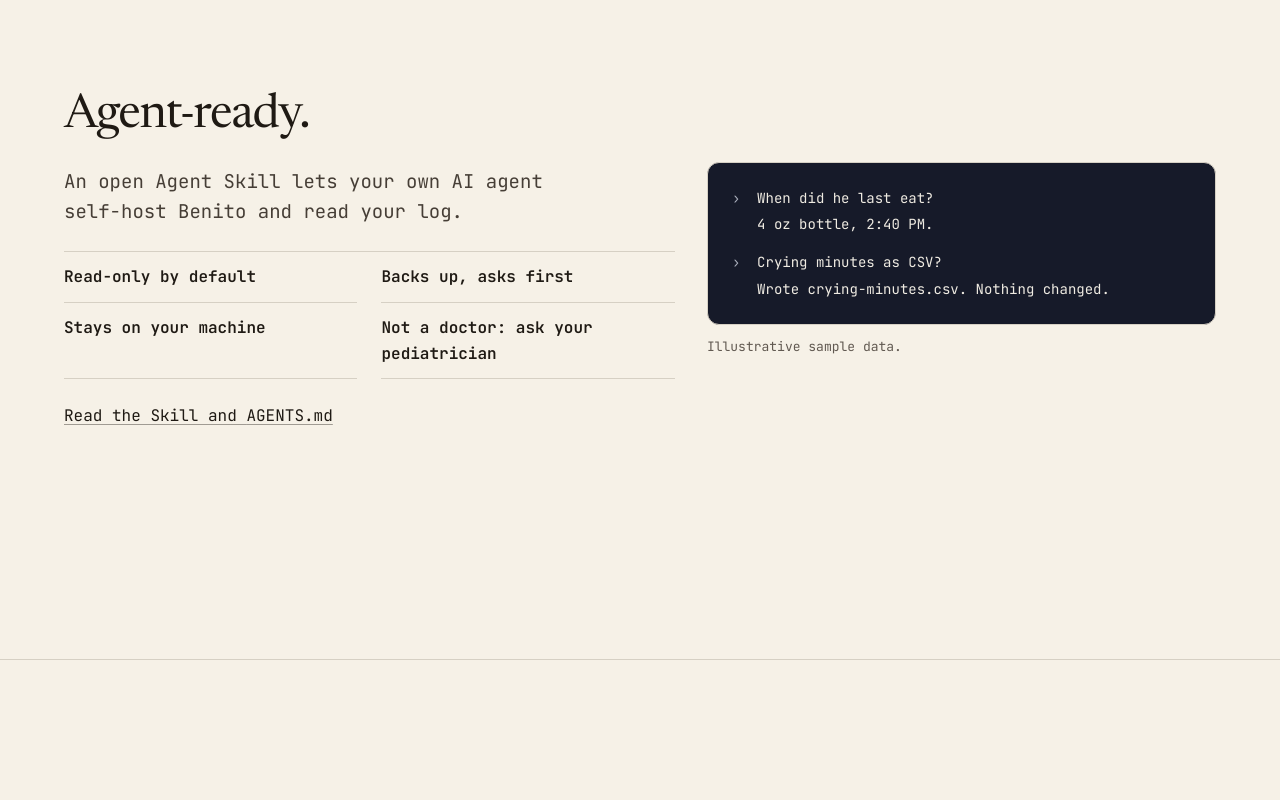
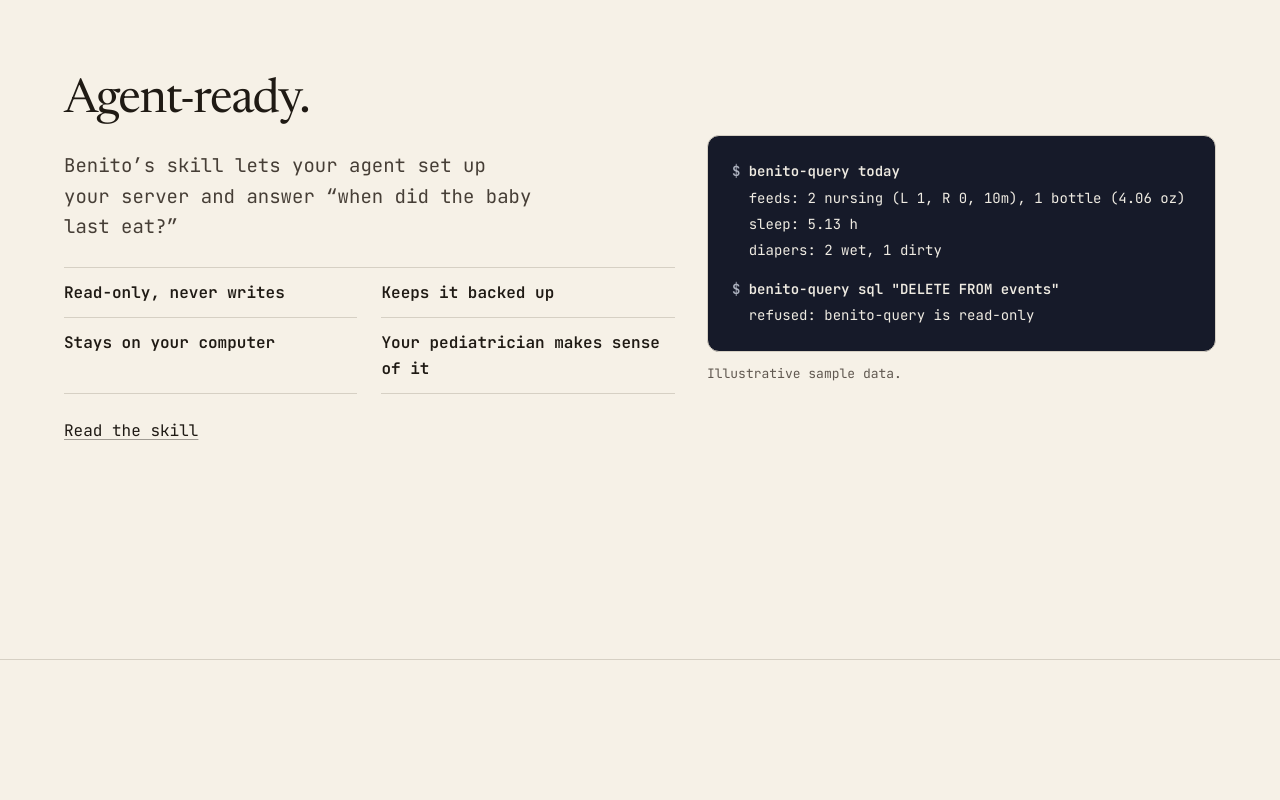
Before and after one commit to mikeroySoft-org/benito-app, a plain HTML site: page site/index.html in a window 1280 px wide. Shown: the part 4940-5740 px from the top of the page. Drawn offline with Linux system fonts and the light colour scheme.

Commit message:
Agent-ready: approved copy, real benito-query output, links to skills/benito and AGENTS.md

```diff
--- a/site/assets/site.css
+++ b/site/assets/site.css
@@ -109,10 +109,10 @@ html:not(.js) .live__toggle { display: none; }
 .lead code, .row__body code { font-size: 0.92em; }
 .term { display: grid; gap: var(--space-sm); width: 100%; max-width: 520px; margin: 0; }
 .term__body { display: grid; gap: var(--space-2xs); padding: var(--space-lg); border-radius: var(--radius-card); border: 1px solid var(--color-rule); background: var(--color-night); color: var(--color-night-ink); font: var(--weight-body) var(--text-sm)/1.6 var(--font-body); }
-.term__line { display: grid; grid-template-columns: 3ch minmax(0, 1fr); max-width: none; }
+.term__line { display: grid; grid-template-columns: 2ch minmax(0, 1fr); max-width: none; }
 .term__line > :first-child { color: var(--color-night-muted); }
-.term__line--you:not(:first-child) { margin-top: var(--space-sm); }
-.term__line--agent > :first-child { font-weight: 600; }
+.term__line--cmd { font-weight: 600; }
+.term__line--cmd:not(:first-child) { margin-top: var(--space-sm); }
 .term figcaption { font-size: var(--text-xs); color: var(--color-muted); }
 
 /* Sharing: two screens side by side */
--- a/site/index.html
+++ b/site/index.html
@@ -129,25 +129,26 @@
   </div>
 </section>
 
-<!-- AGENT-READY: copy is a placeholder until Benito PM's blurb and file paths land. Swap the h2, lead, facts and link freely. -->
 <section class="band band--split band--agent container" id="agents" aria-labelledby="agents-title">
   <div class="split__text">
     <h2 id="agents-title">Agent-ready.</h2>
-    <p class="lead">An open Agent Skill lets your own AI agent self-host Benito and read your log.</p>
+    <p class="lead">Benito’s skill lets your agent set up your server and answer “when did the baby last eat?”</p>
     <ul class="agent__facts" role="list">
-      <li>Read-only by default</li>
-      <li>Backs up, asks first</li>
-      <li>Stays on your machine</li>
-      <li>Not a doctor: ask your pediatrician</li>
+      <li>Read-only, never writes</li>
+      <li>Keeps it backed up</li>
+      <li>Stays on your computer</li>
+      <li>Your pediatrician makes sense of it</li>
     </ul>
-    <p><a href="https://github.com/mikeroySoft-org/benito-app/tree/main/skills/benito">Read the Skill and <code>AGENTS.md</code></a></p>
+    <p><a href="https://github.com/mikeroySoft-org/benito-app/tree/main/skills/benito">Read the skill</a></p>
   </div>
   <figure class="term split__visual" data-reveal>
-    <div class="term__body" role="group" aria-label="An illustrative chat with an agent, using sample data">
-      <p class="term__line term__line--you"><span aria-hidden="true">›</span><span>When did he last eat?</span></p>
-      <p class="term__line term__line--agent"><span></span><span>4 oz bottle, 2:40 PM.</span></p>
-      <p class="term__line term__line--you"><span aria-hidden="true">›</span><span>Crying minutes as CSV?</span></p>
-      <p class="term__line term__line--agent"><span></span><span>Wrote crying-minutes.csv. Nothing changed.</span></p>
+    <div class="term__body" role="group" aria-label="The benito-query helper in a terminal, with sample data">
+      <p class="term__line term__line--cmd"><span>$</span><code>benito-query today</code></p>
+      <p class="term__line"><span></span><span>feeds: 2 nursing (L 1, R 0, 10m), 1 bottle (4.06 oz)</span></p>
+      <p class="term__line"><span></span><span>sleep: 5.13 h</span></p>
+      <p class="term__line"><span></span><span>diapers: 2 wet, 1 dirty</span></p>
+      <p class="term__line term__line--cmd"><span>$</span><code>benito-query sql "DELETE FROM events"</code></p>
+      <p class="term__line"><span></span><span>refused: benito-query is read-only</span></p>
     </div>
     <figcaption>Illustrative sample data.</figcaption>
   </figure>
```
Also changed, not shown: site/self-host/index.html (+1 -1 lines), docs/design/site-previews/landing-1440-dark.png, docs/design/site-previews/landing-1440-light.png, docs/design/site-previews/self-host-1440-light.png, 2 other files.
